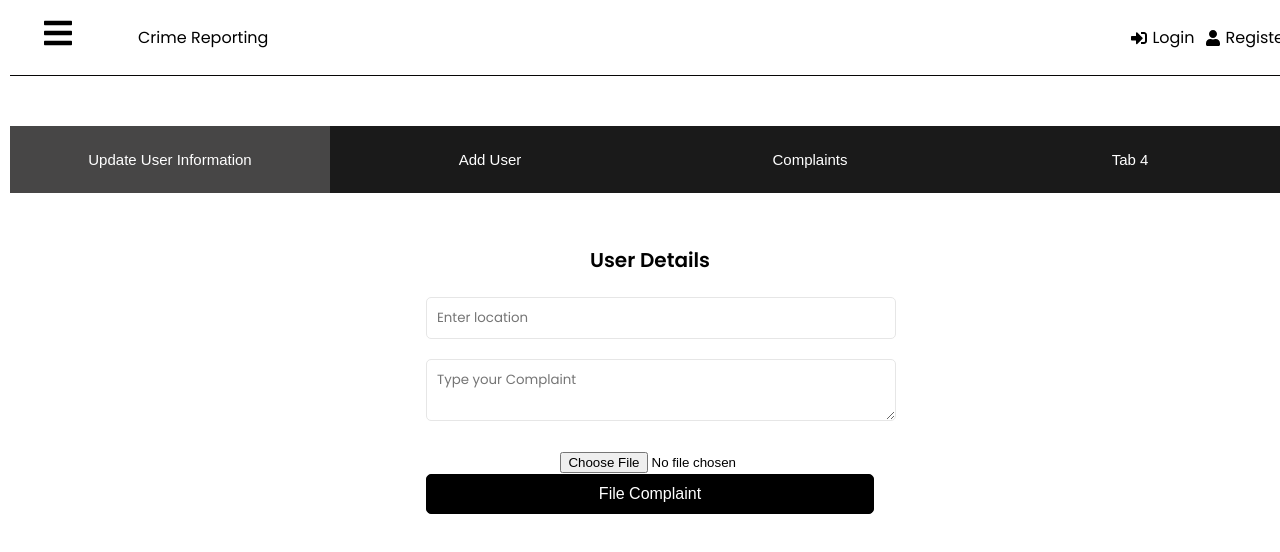
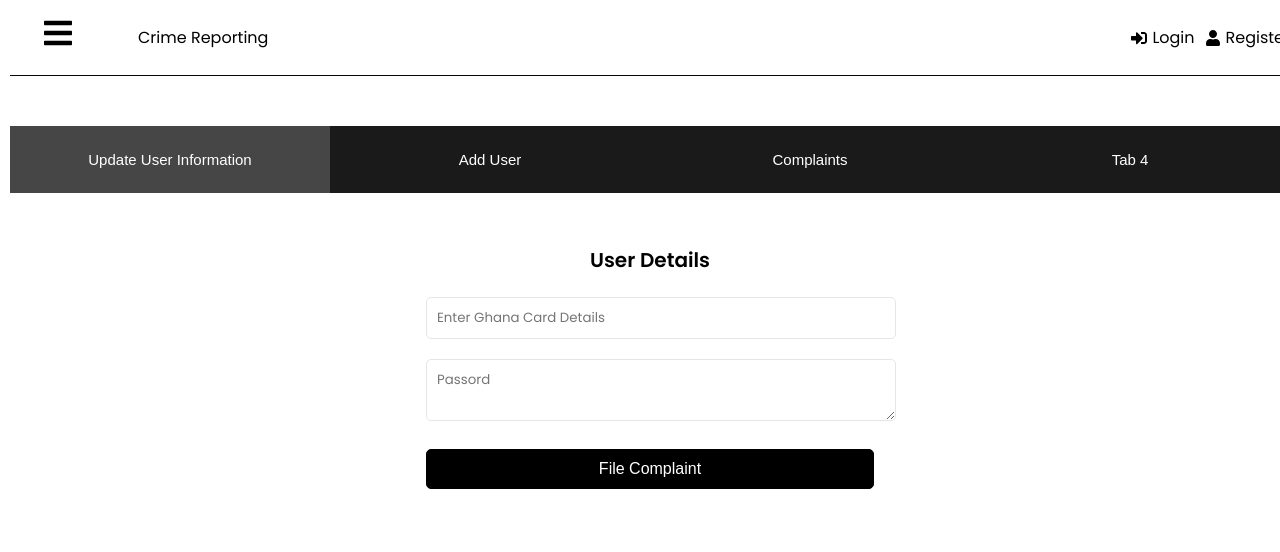
Before and after one commit to criswiz/Crime-Reporting-System, a React (Create React App) app in the folder frontend/: page /admin in a window 1280 px wide. Shown: the top 552 px of the page. Built offline with nearby package versions, Linux system fonts and the light colour scheme.

Commit message:
Update User Info

```diff
--- a/frontend/src/components/Tabs.jsx
+++ b/frontend/src/components/Tabs.jsx
@@ -1,6 +1,7 @@
-import { useState } from "react";
-import "../index.css";
-import ComplaintItem from './ComplaintForm'
+import { useState } from 'react';
+import '../index.css';
+import ComplaintItem from './ComplaintForm';
+import UpdateUserDetails from './UpdateUserDetails';
 
 function Tabs() {
   const [currentTab, setCurrentTab] = useState('1');
@@ -9,45 +10,57 @@ function Tabs() {
       id: 1,
       tabTitle: 'Update User Information',
       title: 'User Details',
-          content: <ComplaintItem />
+      content: <UpdateUserDetails />,
     },
     {
       id: 2,
       tabTitle: 'Add User',
       title: 'User Details',
-          content: <ComplaintItem />
+      content: <ComplaintItem />,
     },
     {
       id: 3,
       tabTitle: 'Complaints',
       title: 'User Complaints',
-          content: <ComplaintItem />
+      content: <ComplaintItem />,
     },
     {
       id: 4,
       tabTitle: 'Tab 4',
       title: 'Title 4',
-          content: <ComplaintItem />
-      }
+      content: <ComplaintItem />,
+    },
   ];
 
   const handleTabClick = (e) => {
     setCurrentTab(e.target.id);
-  }
+  };
 
   return (
-      <div className='container-tabs'>
-          <div className='tabs'>
-              {tabs.map((tab, i) =>
-                  <button key={i} id={tab.id} disabled={currentTab === `${tab.id}`} onClick={(handleTabClick)}>{tab.tabTitle}</button>
+    <div className="container-tabs">
+      <div className="tabs">
+        {tabs.map((tab, i) => (
+          <button
+            key={i}
+            id={tab.id}
+            disabled={currentTab === `${tab.id}`}
+            onClick={handleTabClick}
+          >
+            {tab.tabTitle}
+          </button>
+        ))}
+      </div>
+      <div className="content">
+        {tabs.map((tab, i) => (
+          <div key={i}>
+            {currentTab === `${tab.id}` && (
+              <div>
+                <p className="title">{tab.title}</p>
+                <p>{tab.content}</p>
+              </div>
             )}
           </div>
-          <div className='content'>
-              {tabs.map((tab, i) =>
-                  <div key={i}>
-                      {currentTab === `${tab.id}` && <div><p className='title'>{tab.title}</p><p>{tab.content}</p></div>}
-                  </div>
-              )}
+        ))}
       </div>
     </div>
   );
--- /dev/null
+++ b/frontend/src/components/UpdateUserDetails.jsx
@@ -0,0 +1,67 @@
+import { useState } from 'react';
+import { useDispatch } from 'react-redux';
+import { createComplaint } from '../features/complaints/complaintsSlice';
+
+function UpdateUserDetails() {
+  const [formData, setFormData] = useState({
+    ghcard: '',
+    password: '',
+  });
+
+  const { ghcard, password } = formData;
+
+  const dispatch = useDispatch();
+
+  //fetch data inputted into the form
+  const onChange = (e) => {
+    setFormData((prevState) => ({
+      ...prevState,
+      [e.target.name]: e.target.value,
+    }));
+  };
+
+  //On Submit function
+  const onSubmit = (e) => {
+    e.preventDefault();
+
+    const userDetails = {
+      formData,
+    };
+
+    dispatch(createComplaint({ userDetails }));
+  };
+
+  return (
+    <section className="form">
+      <form onSubmit={onSubmit}>
+        <div className="form-group">
+          <input
+            type="text"
+            name="ghcard"
+            id="ghcard"
+            value={ghcard}
+            onChange={onChange}
+            placeholder="Enter Ghana Card Details"
+          />
+        </div>
+        <div className="form-group">
+          <textarea
+            type="password"
+            name="password"
+            id="password"
+            value={password}
+            onChange={onChange}
+            placeholder="Passord"
+          />
+        </div>
+        <div className="form-group">
+          <button className="btn btn-block" type="submit">
+            File Complaint
+          </button>
+        </div>
+      </form>
+    </section>
+  );
+}
+
+export default UpdateUserDetails;
--- a/frontend/src/index.css
+++ b/frontend/src/index.css
@@ -229,7 +229,7 @@ h3 {
 }
 
 .news__title {
-  padding-bottom: 10px;
+  padding-bottom: 1px;
   border-bottom: 1px solid lightgray;
 }
 
@@ -340,7 +340,7 @@ span{
   margin: 0 25%;;
 }
 
-h1 {
+.container-tabs h1 {
   color: white;
   font-weight: 500;
   text-align: center;
--- a/frontend/src/pages/Profile.jsx
+++ b/frontend/src/pages/Profile.jsx
@@ -7,10 +7,9 @@ function Profile() {
   return (
     <div className="profile">
       <h1 className="news__title">Username: {user && user.name}</h1>
-      <p className="news__desc"></p>
-      <span className="news__author"></span> <br />
-      <span className="news__published"></span>
-      <span className="news__source"></span>
+      <p className="news__desc">Email: {user && user.name}</p>
+      <p className="news__desc">Ghana card Number: {user && user.name}</p>
+      <p className="news__desc">Complaints {user && user.name}</p>
     </div>
   );
 }
```
Also changed, not shown: 2 other files (tests, documents, lock files or other folders). Lines whose indentation alone changed are shown as unchanged.
